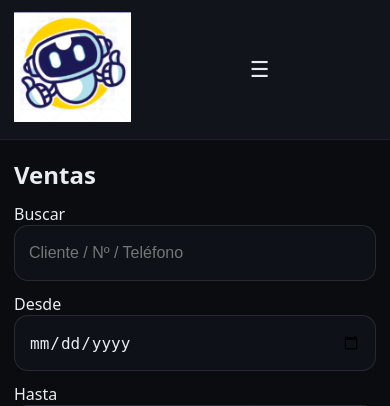
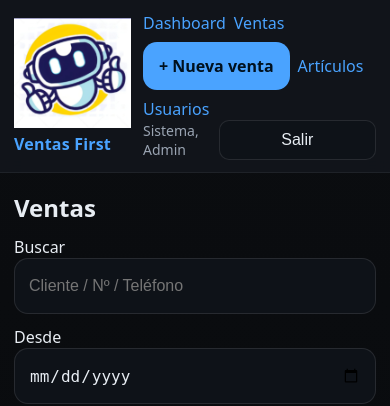
Before and after one commit to hdrut/FirstImports, a FastAPI app: page /ventas in a window 390 px wide. Shown: the top 406 px of the page. Run offline with FastAPI, Linux system fonts and the light colour scheme; the visitor is signed in with stand-in values (Sample User, id 1); data comes from the database, SQL or seed files in the repository; data that the repository does not hold is empty; some libraries are stand-ins or nearby versions.

Commit message:
Update styles.css

```diff
--- a/static/styles.css
+++ b/static/styles.css
@@ -157,9 +157,13 @@ input, select, textarea { font-size: 16px; }
   transform: scale(0.99);
 }
 
-/* ===== Drawer mobile ===== */
+/* ===== Drawer mobile (final) ===== */
+
+/* Fix: tu CSS global pone button { width:100% } */
 .nav-toggle{
-  display: none;              /* se habilita en mobile */
+  width: auto !important;
+  max-width: 52px;
+  display: none; /* default: oculto */
   border: 0;
   background: transparent;
   font-size: 22px;
@@ -168,20 +172,18 @@ input, select, textarea { font-size: 16px; }
   border-radius: 10px;
 }
 
-.menu{
-  display: flex;              /* desktop: nav + logout como antes */
-  align-items: center;
-  gap: 16px;
-}
+.menu-overlay{ display:none; }
 
-.menu-overlay{
-  display: none;              /* desktop: no */
-}
+/* ACTIVAR drawer SOLO en móviles/touch (evita que aparezca en PC) */
+@media (hover: none) and (pointer: coarse) {
 
-@media (max-width: 820px){
-  .nav-toggle{ display: inline-flex; align-items:center; justify-content:center; }
+  .nav-toggle{
+    display: inline-flex;
+    align-items:center;
+    justify-content:center;
+  }
 
-  /* El contenedor menu pasa a ser drawer */
+  /* el menú pasa a ser drawer (fuera de pantalla) */
   .menu{
     position: fixed;
     top: 0;
@@ -189,11 +191,15 @@ input, select, textarea { font-size: 16px; }
     height: 100vh;
     width: min(84vw, 320px);
     padding: 16px;
+
+    display: flex;
     flex-direction: column;
     align-items: stretch;
     gap: 14px;
-    background: #fff;
+
+    background: var(--card);
     z-index: 1001;
+
     transform: translateX(-105%);
     transition: transform .2s ease;
   }
@@ -202,19 +208,25 @@ input, select, textarea { font-size: 16px; }
     transform: translateX(0);
   }
 
-  /* Nav en columna */
+  /* nav vertical dentro del drawer */
   .menu .nav{
-    display: flex;
+    display:flex;
     flex-direction: column;
+    flex-wrap: nowrap;
     gap: 10px;
   }
 
-  /* Logout abajo del todo */
+  /* importante: “anula” cualquier flex raro que te hubiera quedado */
+  .menu .nav a{
+    flex: initial;
+  }
+
+  /* logout abajo */
   .menu .logout{
     margin-top: auto;
   }
 
-  /* Overlay */
+  /* overlay */
   .menu-overlay{
     display: block;
     position: fixed;
@@ -231,81 +243,7 @@ input, select, textarea { font-size: 16px; }
     pointer-events: auto;
   }
 
-  /* Opcional: evita scroll del body cuando el menú está abierto */
   body.menu-open{
     overflow: hidden;
   }
 }
-
-@media (max-width: 520px){
-  .brand-text{ display:none; }
-}
-
-/* ===== Drawer mobile: hard override ===== */
-
-/* Desktop default */
-header.topbar .nav-toggle { display: none !important; }
-header.topbar .menu { display: flex !important; align-items: center; gap: 16px; }
-header.topbar .menu-overlay { display: none !important; }
-
-/* Mobile */
-@media (max-width: 820px) {
-  header.topbar .nav-toggle {
-    display: inline-flex !important;
-    align-items: center;
-    justify-content: center;
-  }
-
-  /* drawer */
-  header.topbar .menu {
-    position: fixed !important;
-    top: 0 !important;
-    left: 0 !important;
-    height: 100vh !important;
-    width: min(84vw, 320px) !important;
-    padding: 16px !important;
-
-    display: flex !important;
-    flex-direction: column !important;
-    align-items: stretch !important;
-    gap: 14px !important;
-
-    z-index: 1001 !important;
-    transform: translateX(-105%) !important;
-    transition: transform .2s ease !important;
-    background: #fff !important;
-  }
-
-  body.menu-open header.topbar .menu {
-    transform: translateX(0) !important;
-  }
-
-  /* nav en columna dentro del drawer */
-  header.topbar .menu .nav {
-    display: flex !important;
-    flex-direction: column !important;
-    gap: 10px !important;
-  }
-
-  /* logout al fondo */
-  header.topbar .menu .logout { margin-top: auto !important; }
-
-  /* overlay */
-  header.topbar .menu-overlay {
-    display: block !important;
-    position: fixed !important;
-    inset: 0 !important;
-    background: rgba(0,0,0,.35) !important;
-    opacity: 0 !important;
-    pointer-events: none !important;
-    transition: opacity .2s ease !important;
-    z-index: 1000 !important;
-  }
-
-  body.menu-open header.topbar .menu-overlay {
-    opacity: 1 !important;
-    pointer-events: auto !important;
-  }
-
-  body.menu-open { overflow: hidden; }
-}
```
